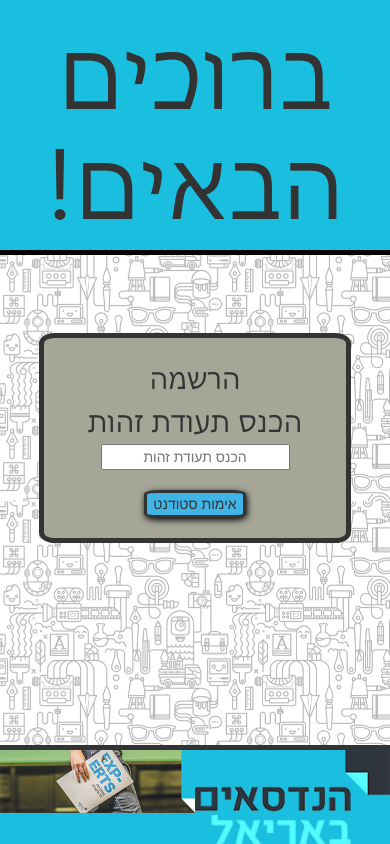
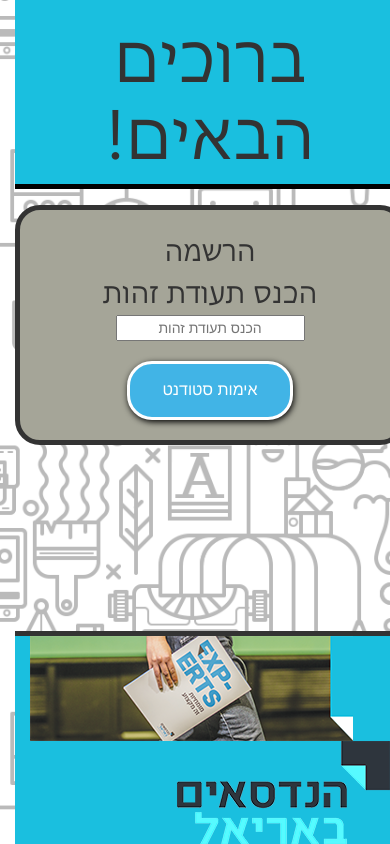
Before and after one commit to yosefabush/ariel25, a PHP site: page / in a window 390 px wide. Run offline with PHP 8.4, Linux system fonts and the light colour scheme.

Commit message:
- Made the website actually responsive instead of Hack job that was done before. - added "space" and "smallSpace" to css file, it creates spaces between   elements (Responsive). - Changing the website required heavy editing of the html files, seems to   still work even after the changes. - The checkbox was broken in both css and html, in css the size of the   checkbox was tripled which made it harder to align along the rows,   additionaly in the html, the checkbox wasn't correctly accessed from the   Javascript because of many mistypes (lots of them actually), should   resolve the issue when someone checks that he's working, and it doesn't   register... - Buttons were updated to their "true" form, again because of mistypes... - CSS was trimmed of any conflicting settings that ruined the   responsiveness.
- Work was done by Ben and Asaf.

```diff
--- a/css/styleSheet/css.css
+++ b/css/styleSheet/css.css
@@ -1,54 +1,84 @@
+html{
+    margin: 0;
+    padding: 0;
+    height: 100%;
+}
+
 body{
-    margin: 0px;
-    padding: 0px;
     background-image: url("../../images/backImage.png");
-    background-size: 100%;
-    background-repeat: repeat-y,repeat-x;
+    background-repeat: no-repeat;
+    background-size: cover;
     direction: rtl;
+    margin: 0;
+    padding: 0;
+    height: inherit;
 }
+
+footer{
+    width:100%;
+	height:auto;
+	position:absolute;
+	bottom:0;
+	left:0;
+    margin: 0;
+    padding: 0;
+}
+
 .hide{
     visibility: hidden;
 }
+
+/*adds space between words */
+.space{
+    padding: 2%;
+}
+
+.Smallspace{
+    padding: 2%;
+}
+
 h1 {
    text-align: center;
+}
 
-}
 img {
-    max-width: 50%;
+    max-width: 100%;
     height: auto;
 }
+
 #headerTop{
     background-color: #1abfdf;
     border-bottom: 5px solid;
     border-bottom-color: black;
 }
+
 #centerBox
 {
     background-color: #a5a598;
-    width: 80%;
     border: 5px solid;
-    border-radius:5%;
-    padding-right: 0px;
-    padding-left: 0px;
+    border-radius: 25px;
     padding-bottom: 20px;
     padding-top: 20px;
-    margin-top: 20%;
-    margin-bottom: 20%;
 }
+
 #centerBoxTxt{
     text-align: center;
     font-size: 30px;
     font-family: gisha;
 }
+
 #WorkCheck{
     padding-right: 10px;
 }
+
 .main{
     text-align: center;
 }
+
 input{
     text-align: center;
 }
+
 .button {
     background-color: #4CAF50;
     border: none;
@@ -58,22 +88,10 @@ input{
     text-decoration: none;
     display: inline-block;
     font-size: 16px;
-    margin: 4px 2px;
     cursor: pointer;
 }
-footer{
-    float: center;
-    overflow: hidden;
-    line-height: 1;
-}
-.col-md-12{
-    padding-left: 0px;
-    padding-right: 0px;
-    width: 100%
-}
+
 .arrow-right {
- margin: 0px;
-padding: 0px;
   width: 0;
   height: 0;
   border-top: 104px solid transparent;
@@ -82,57 +100,36 @@ transform: rotate(-90deg);
     background-color: #41464b;
      float: right;
 }
+
+
 #txt{
- overflow: hidden;
     text-align: center;
     color: black;
     font-size: 3.5em;
     font-family: oemeodedpashutpro-regular-webfont;
 }
+
 #topTxt{
     text-align: center;
-    font-size: 100px;
+    font-size: 500%;
     font-family: gisha;
+}
 
-}
 input[type=checkbox]
 {
-  /* Double-sized Checkboxes */
-  -ms-transform: scale(3); /* IE */
-  -moz-transform: scale(3); /* FF */
-  -webkit-transform: scale(3); /* Safari and Chrome */
-  -o-transform: scale(3); /* Opera */
-  margin: 10px;
+  /*
+    Asaf:
+    This creates problems when aligning rows.. because it's too big and not responsive
+     - could try to use customizable checkboxes using CSS3 -
+  */
+
+  /* Double-sized Checkboxes*/
+  /*-ms-transform: scale(3); /* IE */
+  /*-moz-transform: scale(3); /* FF */
+  /*-webkit-transform: scale(3); /* Safari and Chrome */
+  /*-o-transform: scale(3); /* Opera */
 }
-@media only screen and (min-width: 768px) {
 
-    [class*="col-md-12"] {width: 980px;}
-    #txt { font-size: 2em;margin-left: 220px; }
-    .col-md-8{width: 30%;}
-    .arrow-right{border-top:52px solid transparent;border-left: 52px solid white;}
-    .float-left{height: 103px;margin-right: 56px;}
-    .float-right{ height: 90px;}
-    .col-md-12{width: 100%;}
-    #centerBoxTxt{font-size: 70px;}
-    #centerBox{margin-top: 30%;margin-bottom: 50%;padding-top: 15%;padding-bottom: 15%;}
-    input{font-size: 45px;}
-    input[type=button]{margin-top: 5%;}
-    #WorkCheck{font-size: 40px;}
-    .main{font-size: 45px;}
-    #image{display: block;}
-    .EndRegistrationImg{ display: block;width: 50%;height: auto;margin: auto;}
-}
-footer>.container-fluid{
-    padding-left: 0px;
-    padding-right:0px;
-}
-.row{
-    margin-right: 0px;
-    margin-left: 0px;
-}
-.formStyle{
-    margin-left: 0%;
-}
 @font-face {
     font-family: gisha;
     src: url('../font/gisha.ttf');
@@ -145,30 +142,19 @@ footer>.container-fluid{
     color: #57faff;
     float: right;
 }
-footer{
-    max-width: 100%;
-    height: auto;
-}
+
 input[type=button]{
     background-color: #41b4e6;
     bottom: 0px;
     border: 3px solid;
-    border-radius: 15%;
+    border-radius: 25px;
     box-shadow: 1px 2px 6px #000;
 }
 .bottom{
     background-color: #1abfdf;
-    bottom: 0px;
     border-top: 5px solid;
-    position: fixed;
 }
-footer>div>div>.col-md-3{
-    padding-left: 0px;
-    padding-right: 0px;
-}
-.col-md-8{
-    width: 90%;
-}
+
 .float-left{
     float:left;
 }
--- a/index.html
+++ b/index.html
@@ -3,60 +3,87 @@
 <html>
 
 <head>
-  <link rel="stylesheet" href="https://maxcdn.bootstrapcdn.com/bootstrap/3.3.6/css/bootstrap.min.css" integrity="sha384-1q8mTJOASx8j1Au+a5WDVnPi2lkFfwwEAa8hDDdjZlpLegxhjVME1fgjWPGmkzs7" crossorigin="anonymous">
-    <meta charset="utf-8" />
+<link rel="stylesheet" href="https://maxcdn.bootstrapcdn.com/bootstrap/3.3.6/css/bootstrap.min.css" integrity="sha384-1q8mTJOASx8j1Au+a5WDVnPi2lkFfwwEAa8hDDdjZlpLegxhjVME1fgjWPGmkzs7" crossorigin="anonymous">
+<meta charset="utf-8"/>
 <title>GAME</title>
-     <link rel="stylesheet" type="text/css" href="css\styleSheet\css.css">
-    <script src="https://ajax.googleapis.com/ajax/libs/jquery/1.12.2/jquery.min.js"></script>
+<link rel="stylesheet" type="text/css" href="css\styleSheet\css.css">
+    <script     src="https://ajax.googleapis.com/ajax/libs/jquery/1.12.2/jquery.min.js"></script>
 </head>
 
-<body >
+<body class="container-fluid">
+    <div class="row">
     <header id="headerTop">
    <div class="container-fluid">
     <h1 id="topTxt">ברוכים הבאים!</h1>
 </div>
  </header>
 
-    <div id="centerBox" class="First container-fluid">
+<!-- Space between rows -->
+<div class="row space"></div>
+
+<div class="row First">
+    <div class="col-md-6 col-md-offset-3">
+    <div id="centerBox">
+
     <span id="text"></span>
         <div class="main">
             <span id="centerBoxTxt">הרשמה<br>הכנס תעודת זהות</span>
             <div class="formStyle">
                 <input type="text" placeholder="הכנס תעודת זהות" id="fname"><br><br>
-                <input class="botton" type="button" value="אימות סטודנט"  onclick="othername();">
+                <input class="button" type="button" value="אימות סטודנט"  onclick="othername();">
             </div>
         </div>
     </div>
-    <div id="centerBox" class="Second container-fluid hide">
-        <div class="main">
+    </div>
+</div>
+    <div id="centerBox" class="Second container hide">
+        <div class="main row col-md-6 col-md-offset-3">
             <form class="formStyle">
+                <div class="col-md-12">
                 <span id="centerBoxTxt">שלום משתמש</span>
-                <input type="text" placeholder="הכנס שם משתמש למשחק" id="usernmae"><br>
-                <input type="checkbox" name="work"><span id="WorkCheck">האם עובד</span><br>
-                <input type="text" placeholder="מקום העבודה" id="job1" ><br>
-                <input type="text" placeholder="תפקיד" id="job2" ><br>
-                <input id="submitButton" type="button" value="השלם הרשמה" onclick="aditionalDetails();">
+                </div>
+                <div class="col-md-12">
+                <input type="text" placeholder="הכנס שם משתמש למשחק" id="usernmae">
+                </div>
+                <div class="row SmallSpace"></div>
+                <div class="col-md-12">
+                <input id="WorkCheck" type="checkbox" name="work">
+                <label for="WorkCheck">האם עובד ?</label>
+                </div>
+                <div class="col-md-12">
+                <input type="text" placeholder="מקום העבודה" id="job1" >
+                </div>
+                <div class="row SmallSpace"></div>
+                <div class="col-md-12">
+                <input type="text" placeholder="תפקיד" id="job2" >
+                </div>
+                <div class="row SmallSpace"></div>
+                <div class="col-md-12">
+                <input id="submitButton" class="button" type="button" value="השלם הרשמה" onclick="aditionalDetails();">
+                </div>
             </form>
         </div>
     </div>
-    <div id="centerBox" class="Third container-fluid hide">
+    <div id="centerBox" class="Third container hide">
+        <div class="row">
         <div id="image"><img src="ProjectLogo.png" class="EndRegistrationImg">
             <div class="main">
                 פרטיך התקבלו בהצלחה נתראה בטקס!
             </div>
         </div>
+        </div>
     </div>
-   <footer class="col-md-12 bottom">
-       <div class="container-fluid" >
-        <div class="row col-md-12">
+</div>
+   <footer class="container-fluid">
+       <div class="row">
+       <div class="bottom clearfix col-md-12" >
           <img src="images/BottomLogo.png" class="float-left" >
             <img src="images/HandesaimArielLogo.png" class="float-right">
-           <div class="arrow-right container-fluid col-md-1 hide">
         </div>
-            </div>
-
        </div>
     </footer>
+
  <script src="script.js"></script>
+
 </body>
 </html>
```
Also changed, not shown: pinCodePage.html (+11 -7 lines).
